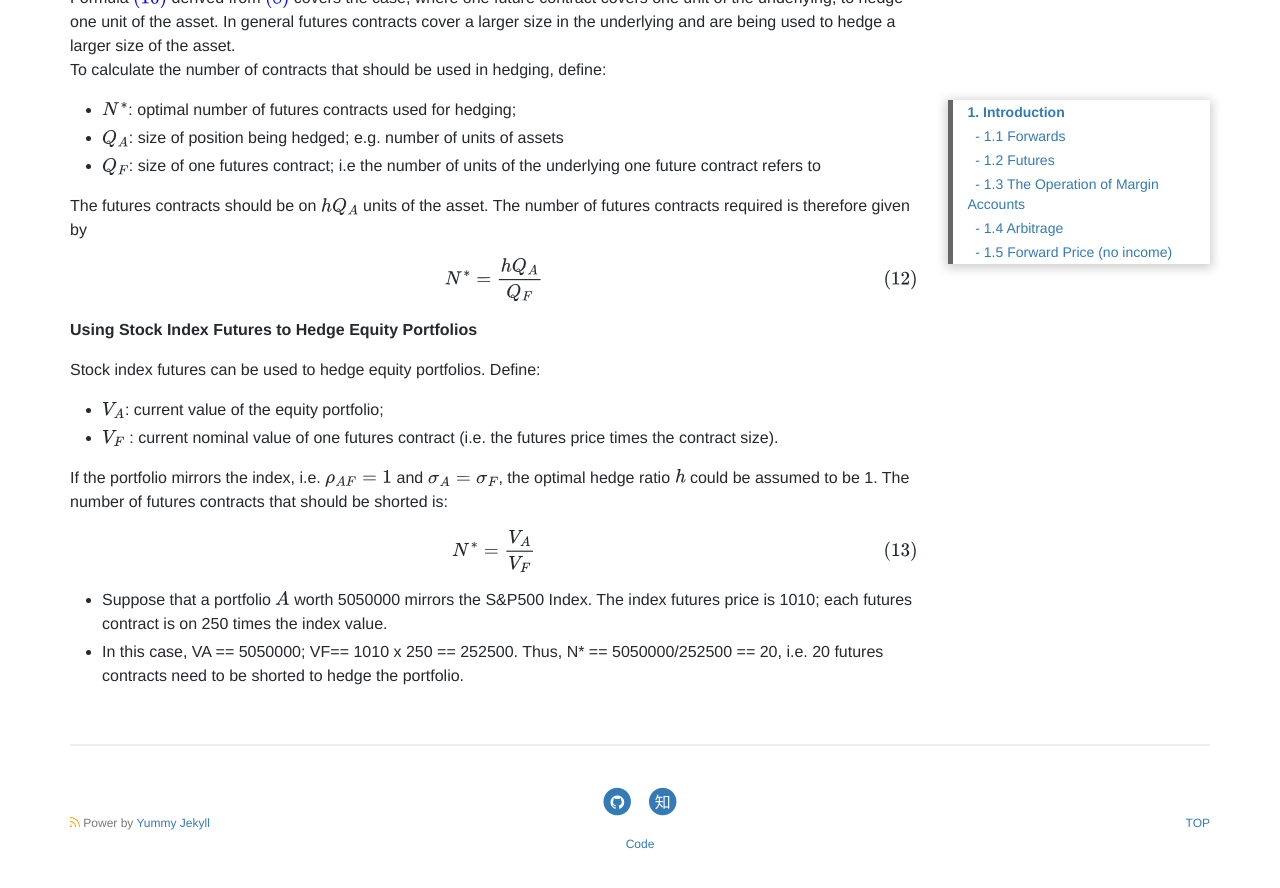
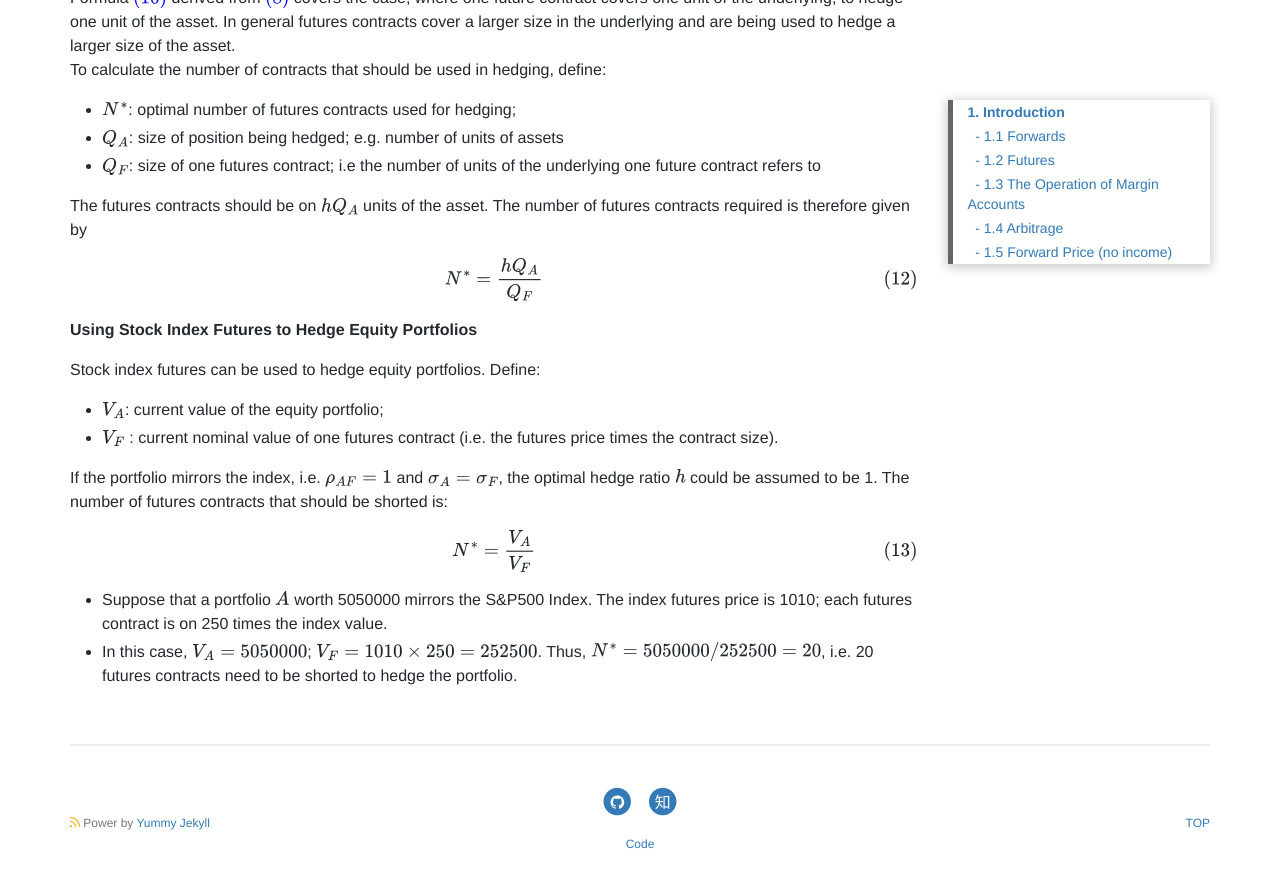
Before and after one commit to damien0x0023/damien0x0023.github.io, a Jekyll site: the page built from _posts/2020/business/ECON5009/2020-10-15-Unit2.md, in a window 1280 px wide and 900 px high, scrolled down 10429 px. Shown: the top 888 px of the window. Built offline with Jekyll 4.4.1, drawn with Linux system fonts in a browser that asks for light colours; nearby versions of some CDN libraries.

```diff
--- a/_posts/2020/business/ECON5009/2020-10-15-Unit2.md
+++ b/_posts/2020/business/ECON5009/2020-10-15-Unit2.md
@@ -185,10 +185,10 @@
     \tag{5} \label{forwardPriceWithYield}
 \\]
 
-    Consider a 6-month forward contract on an asset that is expected to	provide income equal to	2% of the asset
-    price once during a 6-month  period;  r = 10%; So =25. Therefore, the annualized yield is 4% with semiannual
-    compounding. Using equation (4), the corresponding continuous-compounding yield can be computed as 3.96%.
-    Thus, from equation (5), the forward price is
+    Consider a 6-month forward contract on an asset that is expected to provide income equal to	2% of the
+    asset price once during a 6-month  period;  r = 10%; So =25. Therefore, the annualized yield is 4% with
+    semiannual compounding. Using equation (4), the corresponding continuous-compounding yield can be
+    computed as 3.96%. Thus, from equation (5), the forward price is
 
 \\[
     25e^{(0.1-0.0396) \times 0.5} = 25.77
@@ -385,8 +385,7 @@
 $$
 
 *	Suppose that a portfolio \\(A\\) worth 5050000 mirrors the S&P500 Index. The index futures price is 1010; each futures contract is on 250 times the index value.
-* In  this  case,  VA  == 5050000;  VF== 1010  x  250 == 252500.	Thus,
-N*  ==  5050000/252500 == 20, i.e.	20  futures  contracts  need  to	be shorted to hedge the	portfolio.
+* In  this  case,  \\(V_A  = 5050000\\);  \\(V_F  = 1010 \times 250 =  252500\\).	Thus, \\(N^* = 5050000 /252500 = 20\\), i.e.	20  futures  contracts  need  to	be shorted to hedge the	portfolio.
 
 
 
```
